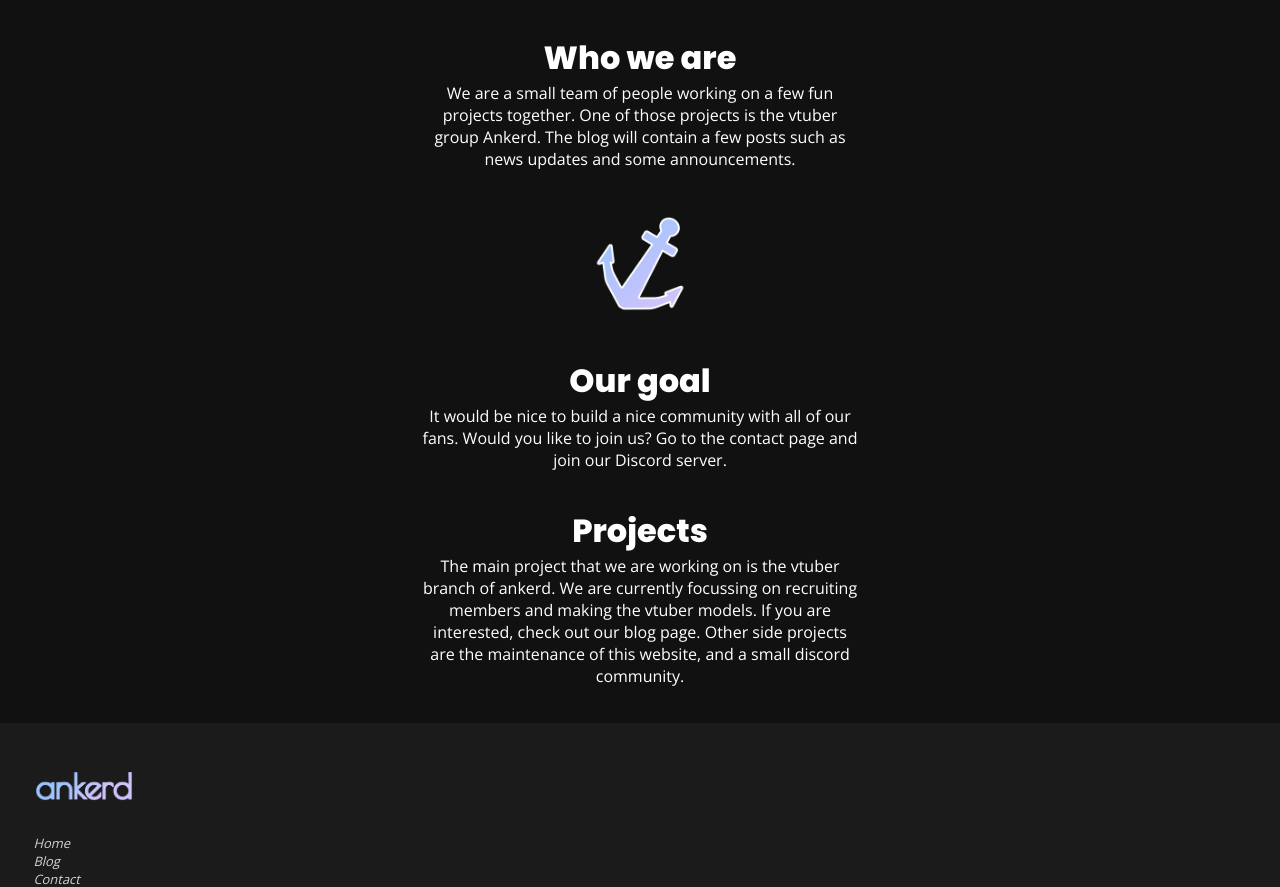
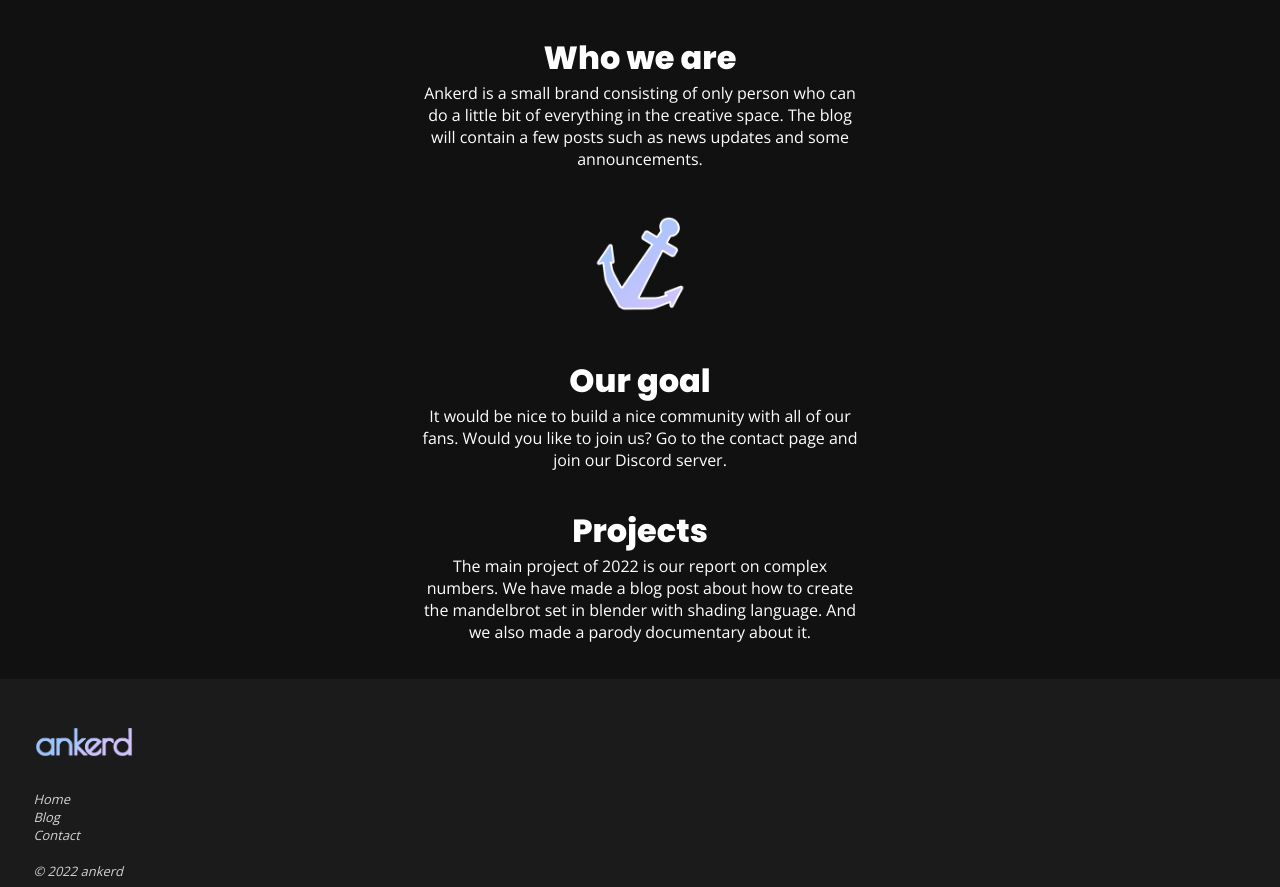
Before and after one commit to Gavin132/ankerd.nl, a plain HTML site: page index.html in a window 1280 px wide. Shown: the part 642-1529 px from the top of the page. Drawn offline with nearby package versions, Linux system fonts and the light colour scheme.

Commit message:
index.html changes

```diff
--- a/index.html
+++ b/index.html
@@ -43,7 +43,7 @@ position: relative;
 <br>
 <header2>Who we are</header2>
 <p2>
-We are a small team of people working on a few fun projects together. One of those projects is the vtuber group Ankerd.
+Ankerd is a small brand consisting of only person who can do a little bit of everything in the creative space.
 The blog will contain a few posts such as news updates and some announcements.
 </p2>
 </div>
@@ -63,9 +63,7 @@ It would be nice to build a nice community with all of our fans. Would you like
 
 <header2>Projects</header2>
 <p2>
-The main project that we are working on is the vtuber branch of ankerd.
-We are currently focussing on recruiting members and making the vtuber models. If you are interested, check out our blog page.
-Other side projects are the maintenance of this website, and a small discord community.
+The main project of 2022 is our report on complex numbers. We have made a blog post about how to create the mandelbrot set in blender with shading language. And we also made a parody documentary about it.
 </p2>
 <br>
 <br>
```
